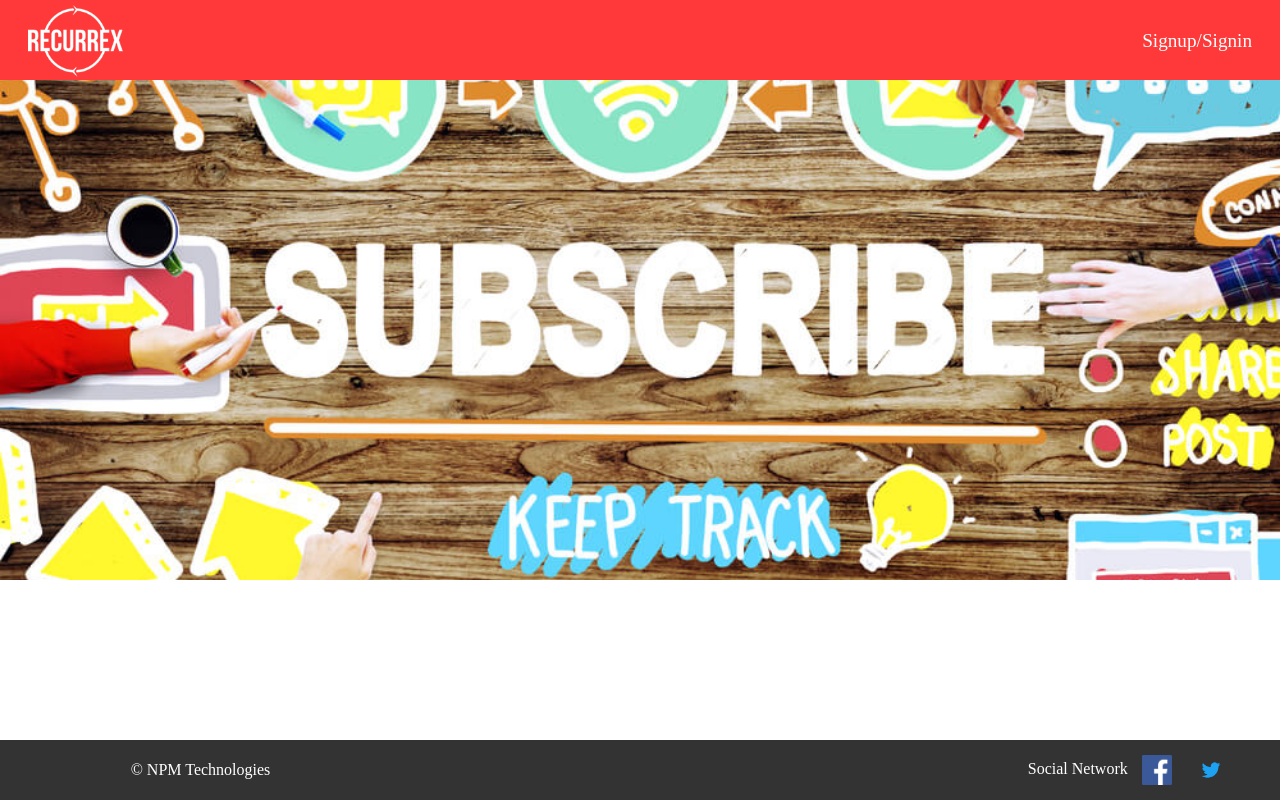
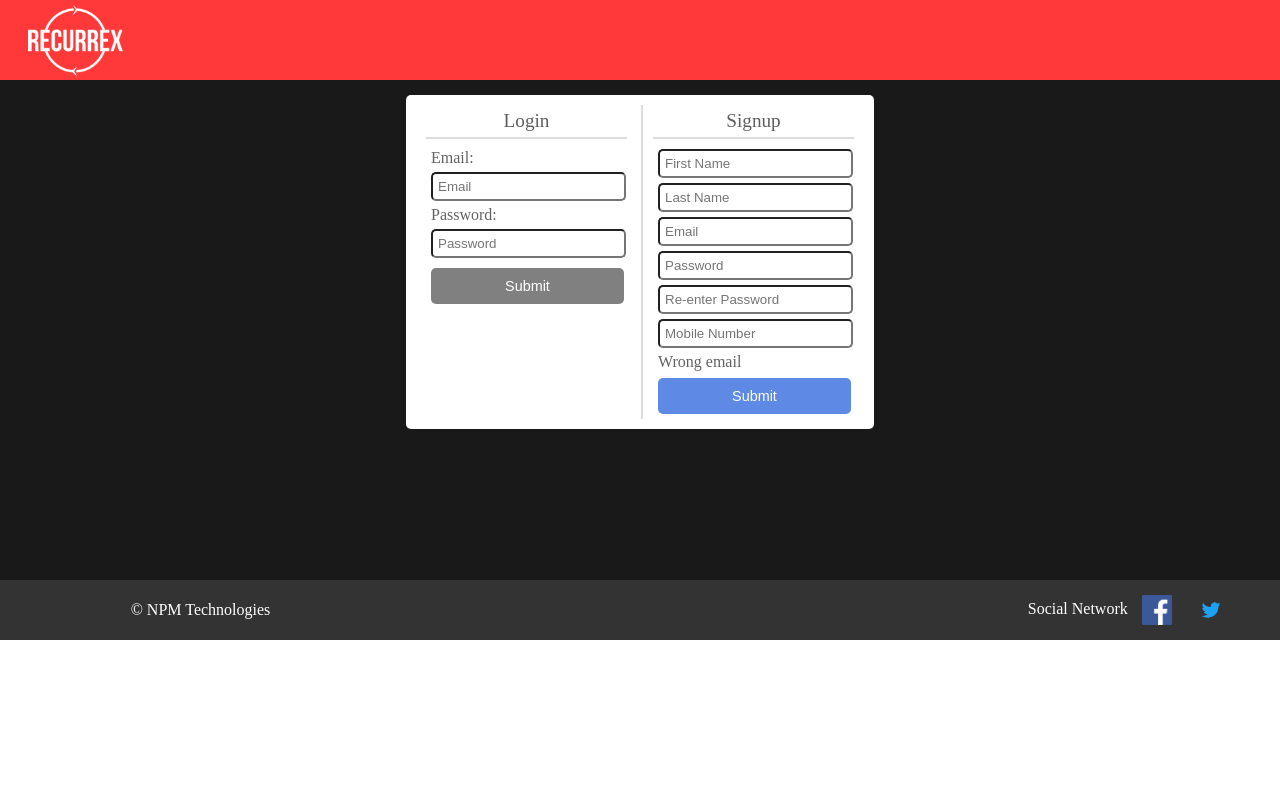
Before and after one commit to chaitusince1992/RecurRexGrunt, a website: page src/index.html at #!/login in a window 1280 px wide. Drawn offline with nearby package versions, Linux system fonts and the light colour scheme; files that its build step writes are made by us from their sources.

Commit message:
angular input form validations

```diff
--- a/src/js/app.js
+++ b/src/js/app.js
@@ -6,12 +6,23 @@ app.config(['$routeProvider', function ($routeProvider) {
             templateUrl: "templates/home.template.html"
         })
         .when('/login', {
-            templateUrl: "templates/login.template.html"
+            templateUrl: "templates/login.template.html",
+            controller: 'loginController'
         })
         .when('/dashboard', {
             templateUrl: "templates/dashboard.template.html"
         })
-        .otherwise("/home", {
-            templateUrl: "templates/home.template.html"
+        .otherwise("/login", {
+            templateUrl: "templates/login.template.html",
+            controller: 'loginController'
         })
 }]);
+
+app.controller('loginController', ['$scope', function ($scope) {
+    $scope.submitLogin = function (validFlag) {
+        if (validFlag) {
+            console.log($scope.passwordLogin);
+            console.log($scope.emailLogin)
+        }
+    };
+}]);
--- a/src/scss/style.scss
+++ b/src/scss/style.scss
@@ -9,19 +9,60 @@ $footer-height: 30px;
 $header-bgcolor: $light-red;
 $content-bgcolor: $light-grey;
 $footer-bgcolor: $dark-grey;
+$login-background: rgba(0, 0, 0, 0.9);
 $header-color: $white;
 $footer-color: $white;
+$button-color: #5e8ae6;
+$input-border-hover-color: #000000;
+$input-border-focus-color: #000000;
 body {
     margin: 0px;
     position: relative;
+    min-height: 100vh;
 }
 a {
     text-decoration: none;
 }
+input {
+    padding: 5px;
+    border-radius: 5px;
+    margin: 5px;
+    text-align: left;
+    &[type=number]::-webkit-inner-spin-button {
+        -webkit-appearance: none;
+    }
+    &:hover {
+        border-top-color: $input-border-hover-color;
+        border-left-color: $input-border-hover-color;
+    }
+    &:focus {
+        outline: none;
+    }
+    &.ng-invalid {
+        background: #ffd5d5;
+    }
+    &.ng-pristine {
+        background: initial;
+    }
+}
+button {
+    border: none;
+    background: $button-color;
+    margin: 5px;
+    color: #FFFFFF;
+    padding: 10px;
+    border-radius: 5px;
+    &:disabled {
+        background: grey;
+    }
+}
+form {
+    margin-top: 10px;
+}
 .each-page-container {
-    height: 100vh;
+    //    height: 100vh;
     &.home {
-        overflow: hidden;
+        //        overflow: hidden;
     }
 }
 .page-header {
@@ -31,10 +72,6 @@ a {
     text-align: center;
 }
 .page-footer {
-    position: absolute;
-    bottom: 0;
-    left: 0;
-    right: 0;
     padding: 15px;
     height: $footer-height;
     background: $footer-bgcolor;
@@ -61,28 +98,36 @@ a {
     vertical-align: middle;
     width: 50%;
 }
-.signup-signin-block {
+.signup-login-block {
     vertical-align: middle;
-    text-align: right;
+    text-align: center;
     display: inline-block;
     width: 20%;
-    padding: 5px 0;
+    padding: 5px;
     color: $header-color;
     border-radius: 2px;
     font-size: 1.2em;
     &:hover {
         background: $low-red;
     }
+    &.login {
+        padding: 0;
+        height: 0;
+    }
 }
 %page-content {
     width: 100%;
-    height: 500px;
+    min-height: 500px;
 }
 .home-page-content {
     @extend %page-content;
     background-image: url('img/shutterstock_285150836.jpg');
     background-position: center center;
     background-size: 100%;
+    &.login {
+        background: $login-background;
+        text-align: center;
+    }
 }
 .social-links {
     display: inline-block;
@@ -105,3 +150,46 @@ a {
     text-align: right;
     display: inline-block;
 }
+.login-signup-block-container {
+    vertical-align: middle;
+    margin: auto;
+    background: white;
+    text-align: left;
+    display: inline-block;
+    margin: 15px 0;
+    border-radius: 5px;
+    padding: 10px;
+}
+.login-signup-block {
+    display: inline-block;
+    vertical-align: top;
+    padding: 0 10px;
+    text-align: left;
+    color: #636363;
+    &.signup {
+        border-left: 2px solid #DDDDDD;
+    }
+    input {
+        width: 90%;
+        display: block;
+    }
+    button {
+        width: 96%;
+        font-size: 0.9em;
+    }
+    label {
+        display: block;
+        margin: 0 5px;
+    }
+    .error-message {
+        padding: 0 5px;
+        height: 20px;
+    }
+}
+.block-label {
+    text-align: center;
+    color: #5f5e5e;
+    font-size: 1.2em;
+    padding: 5px;
+    border-bottom: 2px solid #DDDDDD;
+}
--- a/src/templates/login.template.html
+++ b/src/templates/login.template.html
@@ -0,0 +1,53 @@
+<div class="each-page-container home">
+    <div class="page-header">
+        <a class="recurerex-icon-container" href="#home"><img src="img/logo.png" />
+        </a>
+        <div class="page-name"></div>
+        <a class="signup-login-block login" ng-href="#login"></a>
+    </div>
+    <div class="home-page-content login">
+        <div class="login-signup-block-container">
+            <div class="login-signup-block login">
+                <div class="block-label login">Login</div>
+                <form class="login" name="login" ng-submit="submitLogin(login.$valid)" novalidate>
+                    <label>Email:</label>
+                    <input type="email" name="email" placeholder="Email" ng-model="emailLogin" ng-required="true" required />
+                    <label>Password:</label>
+                    <input type="password" name="password" placeholder="Password" ng-model="passwordLogin" ng-required="true" required/>
+                    <button type="submit" ng-disabled="login.$invalid">Submit</button>
+                </form>
+            </div>
+            <div class="login-signup-block signup">
+                <div class="block-label signup">Signup</div>
+                <form class="sign-up">
+<!--                    <label>First Name:</label>-->
+                    <input type="text" name="First Name" placeholder="First Name" ng-model="firstname" required/>
+<!--                    <label>Last Name:</label>-->
+                    <input type="text" name="Last Name" placeholder="Last Name" ng-model="lastname" required/>
+<!--                    <label>Email:</label>-->
+                    <input type="email" name="email" placeholder="Email" ng-model="emailSignup" required/>
+<!--                    <label>Password:</label>-->
+                    <input type="password" name="password" placeholder="Password" ng-model="passwordSignup" required/>
+<!--                    <label>Re-Enter Password:</label>-->
+                    <input type="password" name="password" placeholder="Re-enter Password" ng-model="reenterpassword" required/>
+<!--                    <label>Mobile Number:</label>-->
+                    <input type="number" name="Mobile Number" placeholder="Mobile Number" ng-model="phonenumber" required/>
+                    <div class="error-message"><span>Wrong email</span></div>
+                    <button type="submit">Submit</button>
+                </form>
+            </div>
+        </div>
+    </div>
+    <div class="page-footer">
+        <div class="copy-rights">&copy; NPM Technologies</div>
+        <div class="social-links-contaner">
+            Social Network
+            <a class="social-links" href="https://www.facebook.com/NPMTechnologies" name="Facebook">
+                <img src="img/FB-fLogo-Blue-broadcast-2.png" />
+            </a>
+            <a class="social-links" href="https://twitter.com/npmtechnologies">
+                <img src="img/Twitter_Logo_Blue.png" />
+            </a>
+        </div>
+    </div>
+</div>
```
Also changed, not shown: builds/development/js/app.js (+14 -3 lines), builds/development/templates/login.template.html (+53 -0 lines), builds/development/style.css, 1 other file.
